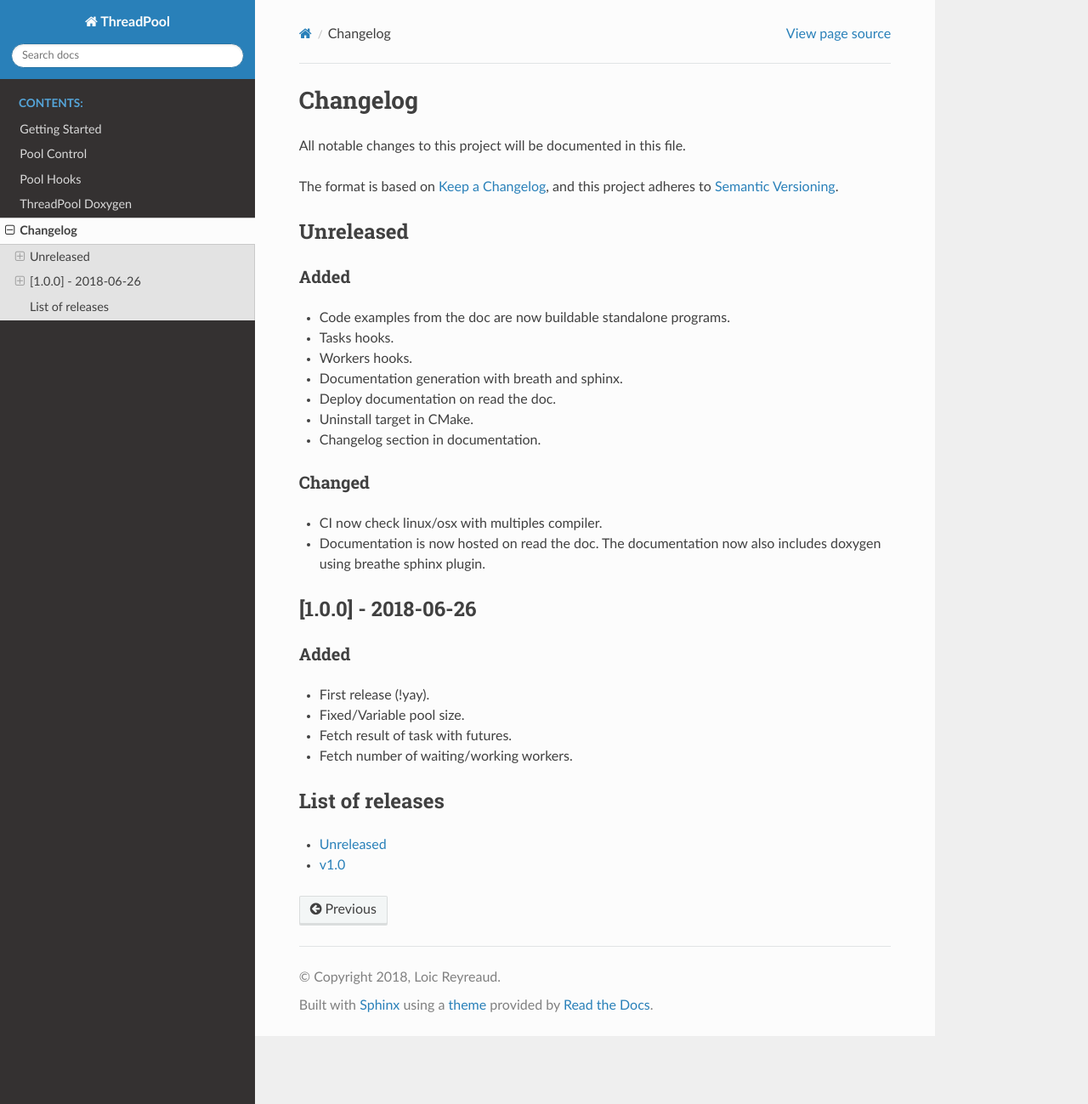
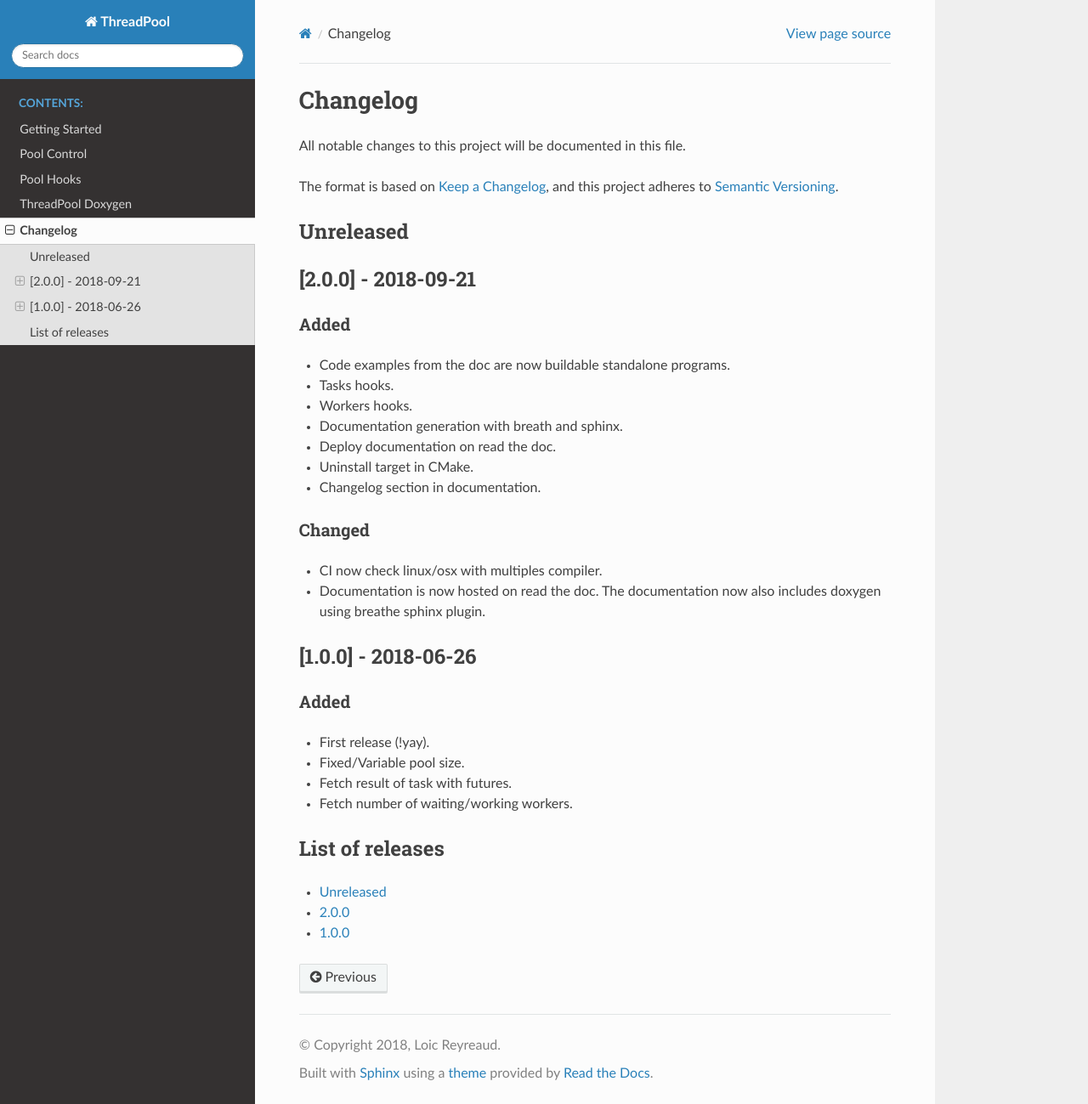
Before and after one commit to reyreaud-l/threadpool, a Sphinx documentation site: the page built from doc/src/changelog.rst, in a window 1280 px wide and 1299 px high. Shown: the whole window at 85% size. Built offline with Sphinx 7.4.7 and the Read the Docs theme 2.0.0, drawn with Linux system fonts in a browser that asks for light colours.

Commit message:
v2.0.0 release
Signed-off-by: Loic Reyreaud <loic.reyreaud@epita.fr>

```diff
--- a/CMakeLists.txt
+++ b/CMakeLists.txt
@@ -1,6 +1,6 @@
 cmake_minimum_required(VERSION 3.9)
 set(LIB threadpool)
-project(${LIB} LANGUAGES CXX VERSION 1.0)
+project(${LIB} LANGUAGES CXX VERSION 2.0.0)
 
 option(BUILD_TESTS "Build tests" OFF)
 option(BUILD_EXAMPLES "Build examples" OFF)
--- a/doc/src/changelog.rst
+++ b/doc/src/changelog.rst
@@ -8,6 +8,9 @@ and this project adheres to `Semantic Versioning <https://semver.org/spec/v2.0.0
 
 Unreleased
 ----------
+
+[2.0.0] - 2018-09-21
+--------------------
 Added
 ~~~~~~~
 - Code examples from the doc are now buildable standalone programs.
@@ -36,4 +39,5 @@ Added
 List of releases
 ----------------
 - `Unreleased <https://github.com/reyreaud-l/threadpool/compare/v1.0.0...HEAD>`_
-- `v1.0 <https://github.com/reyreaud-l/threadpool/compare/3e51279...v1.0.0>`_
+- `2.0.0 <https://github.com/reyreaud-l/threadpool/compare/v1.0.0...v2.0.0>`_
+- `1.0.0 <https://github.com/reyreaud-l/threadpool/compare/3e51279...v1.0.0>`_
```
